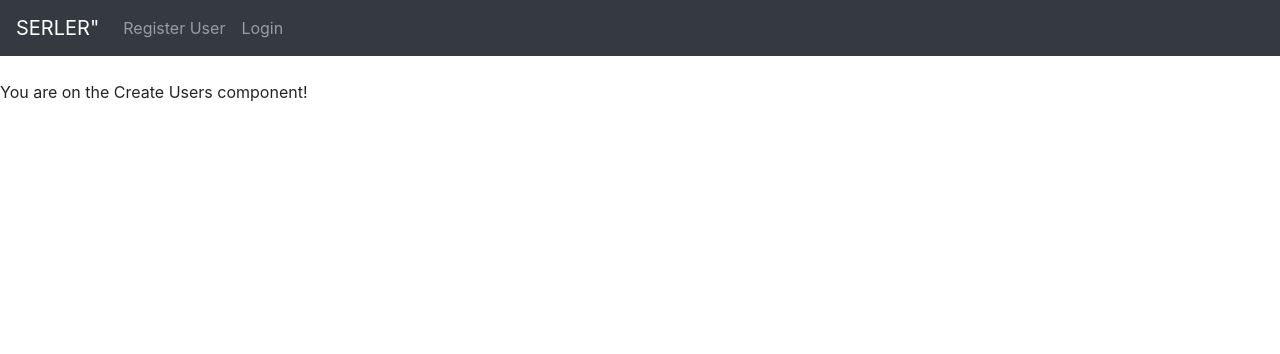
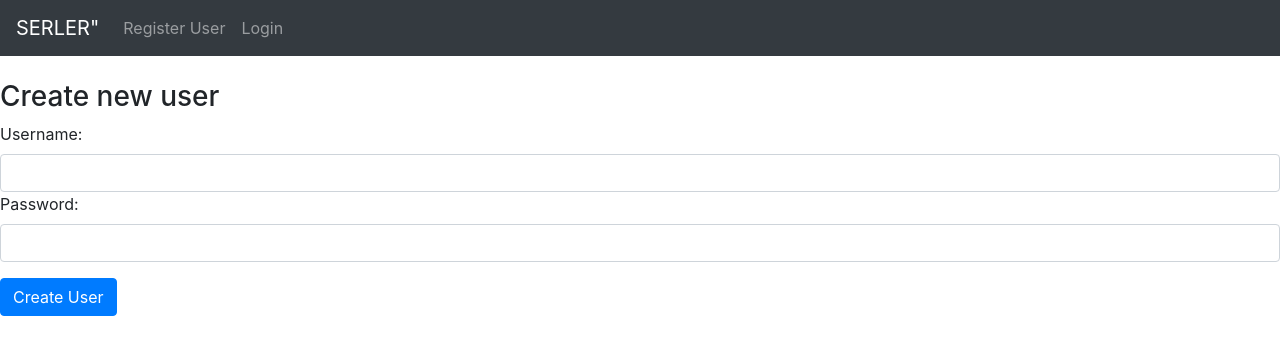
Before and after one commit to SimonHan1126/INFS809_2, a React (Create React App) app in the folder client/: page /add in a window 1280 px wide. Shown: the top 354 px of the page. Built offline with nearby package versions, Linux system fonts and the light colour scheme.

Commit message:
Updates for React end, adds a GUI with a navbar and login/registration functionality. The registration has functions but the database wont accept the inputs just yet.

```diff
--- a/client/package.json
+++ b/client/package.json
@@ -3,6 +3,7 @@
   "version": "0.1.0",
   "private": true,
   "dependencies": {
+    "axios": "^0.19.0",
     "bootstrap": "^4.3.1",
     "react": "^16.9.0",
     "react-dom": "^16.9.0",
--- a/client/src/components/create-user.component.js
+++ b/client/src/components/create-user.component.js
@@ -1,13 +1,92 @@
 import React, { Component } from 'react';
+import axios from 'axios';
 
+/**
+ * User view of registration page, enables functions through GUI interactions
+ * Created by James Hughes
+ * */
 export default class CreateUsers extends Component {
+    constructor(props) {
+
+        super(props);
+
+        this.onChangeUsername = this.onChangeUsername.bind(this);
+        this.onChangePassword = this.onChangePassword.bind(this);
+        this.onSubmit = this.onSubmit.bind(this);
+
+        this.state = {
+
+            username: '',
+            password: ''
+
+        }
+    }
+
+    onChangeUsername(e) {
+
+        this.setState({
+            username: e.target.value
+        });
+
+    }
+
+    onChangePassword(e) {
+
+        this.setState({
+            password: e.target.value
+        });
+
+    }
+
+    onSubmit(e) {
+
+        e.preventDefault();
+        const user = {
+            username: this.state.username,
+            password: this.state.password
+        }
+
+        console.log(user);
+        axios.post('http://localhost:5000/users/add', user)
+            .then(res => console.log(res.data));
+
+        //Redirect user after signin
+        //window.location = '/';
+
+        this.setState({
+            username: '',
+            password: ''
+        })
+
+    }
 
     render() {
 
         return (
 
             <div>
-                <p>You are on the Create Users component!</p>
+                <h3>Create new user</h3>
+                <form onSubmit={this.onSubmit}>
+                    <div className="form-group">
+                        <label>Username: </label>
+                        <input type="text"
+                            required
+                            className="form-control"
+                            value={this.state.username}
+                            onChange={this.onChangeUsername}
+                        />
+                        <label>Password: </label>
+                        <input type="text"
+                            required
+                            className="form-control"
+                            value={this.state.password}
+                            onChange={this.onChangePassword}
+                            />
+                    </div>
+                    <div className="form-group">
+                        <input type="submit" value="Create User" className="btn btn-primary" />
+                    </div>
+                </form>
             </div>
 
         )
--- a/client/src/components/login-user.component.js
+++ b/client/src/components/login-user.component.js
@@ -1,5 +1,9 @@
 import React, { Component } from 'react';
 
+/**
+ * User view of login page, enables functions through GUI interaction
+ * Created by James Hughes
+ * */
 export default class LoginUsers extends Component {
 
     render() {
--- a/client/src/components/navbar.component.js
+++ b/client/src/components/navbar.component.js
@@ -1,6 +1,10 @@
 import React, { Component } from 'react';
 import { Link } from 'react-router-dom';
 
+/**
+ * Navbar GUI which holds functional components such as create user
+ * Created by James Hughes
+ * */
 export default class Navbar extends Component {
     render() {
         return (
```
Also changed, not shown: 1 other file (tests, documents, lock files or other folders).
